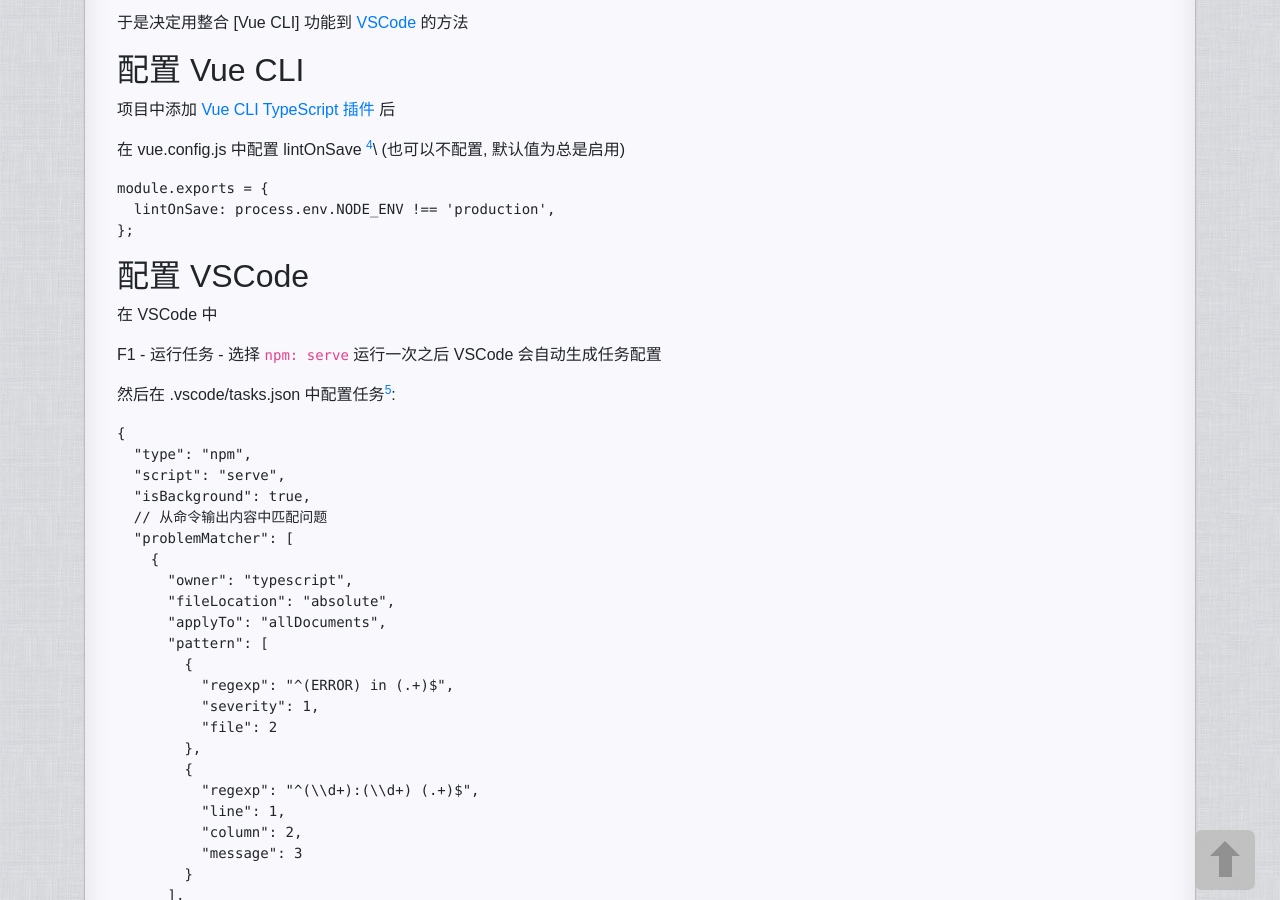
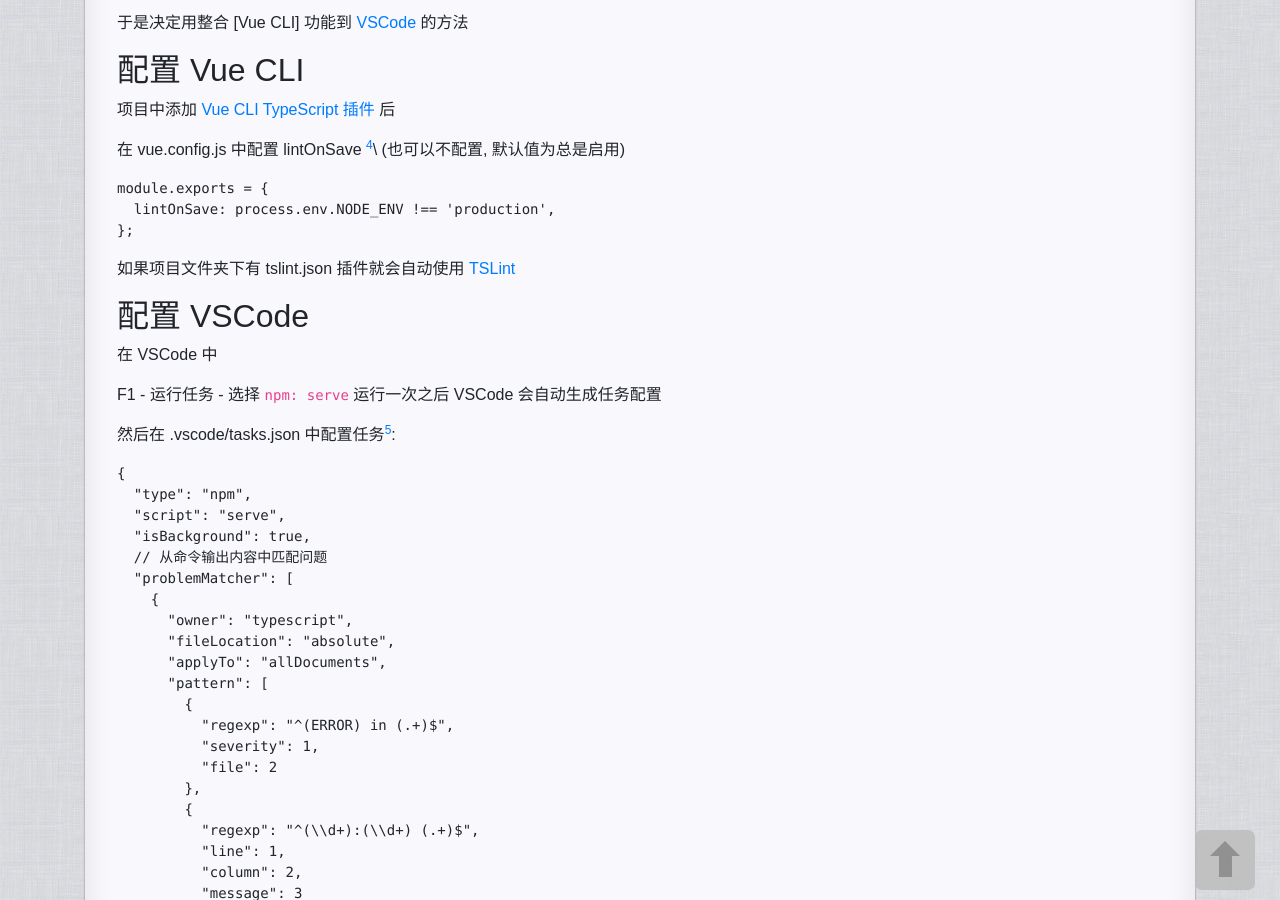
Before and after one commit to NateScarlet/NateScarlet.Github.io, a Jekyll site: the page built from _posts/2019-05-09-在-vscode-中不靠插件使用-vue-单文件组件-tslint.md, in a window 1280 px wide and 900 px high, scrolled down 864 px. Built offline with Jekyll 4.4.1, drawn with Linux system fonts in a browser that asks for light colours; comment, search, counter and statistics services are not loaded; a style sheet for code colours, icons or effects is not loaded.

Commit message:
update post

````diff
--- a/_posts/2019-05-09-在-vscode-中不靠插件使用-vue-单文件组件-tslint.md
+++ b/_posts/2019-05-09-在-vscode-中不靠插件使用-vue-单文件组件-tslint.md
@@ -52,6 +52,8 @@
   lintOnSave: process.env.NODE_ENV !== 'production',
 };
 ```
+
+如果项目文件夹下有 tslint.json 插件就会自动使用 [TSLint]
 
 ## 配置 VSCode
 
````
